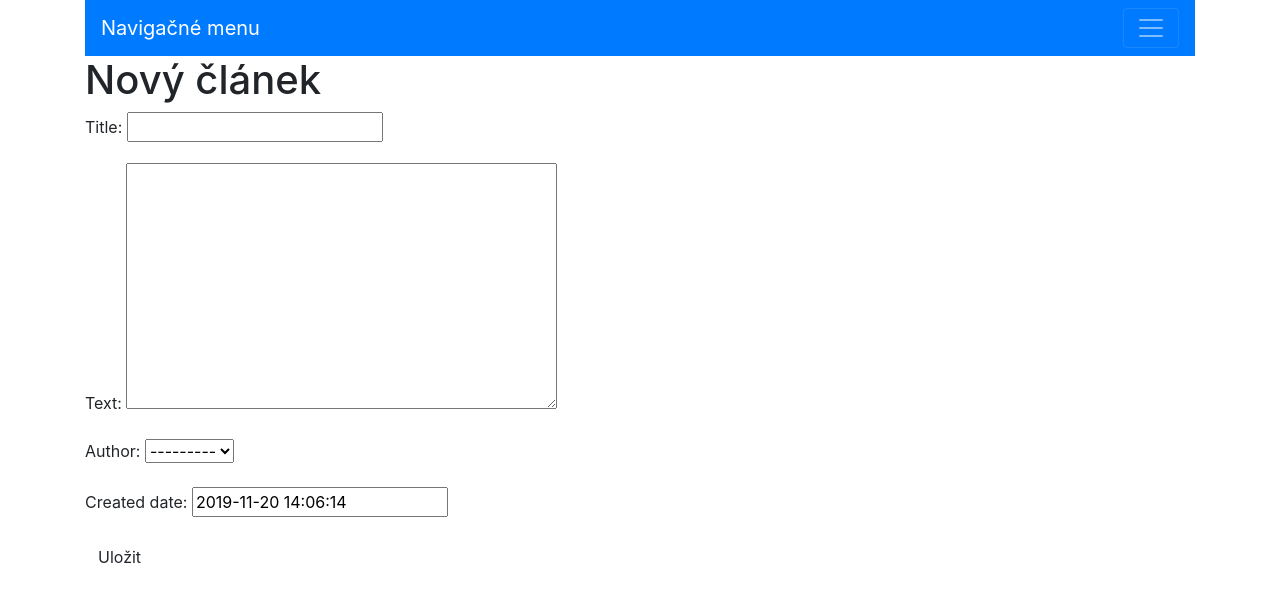
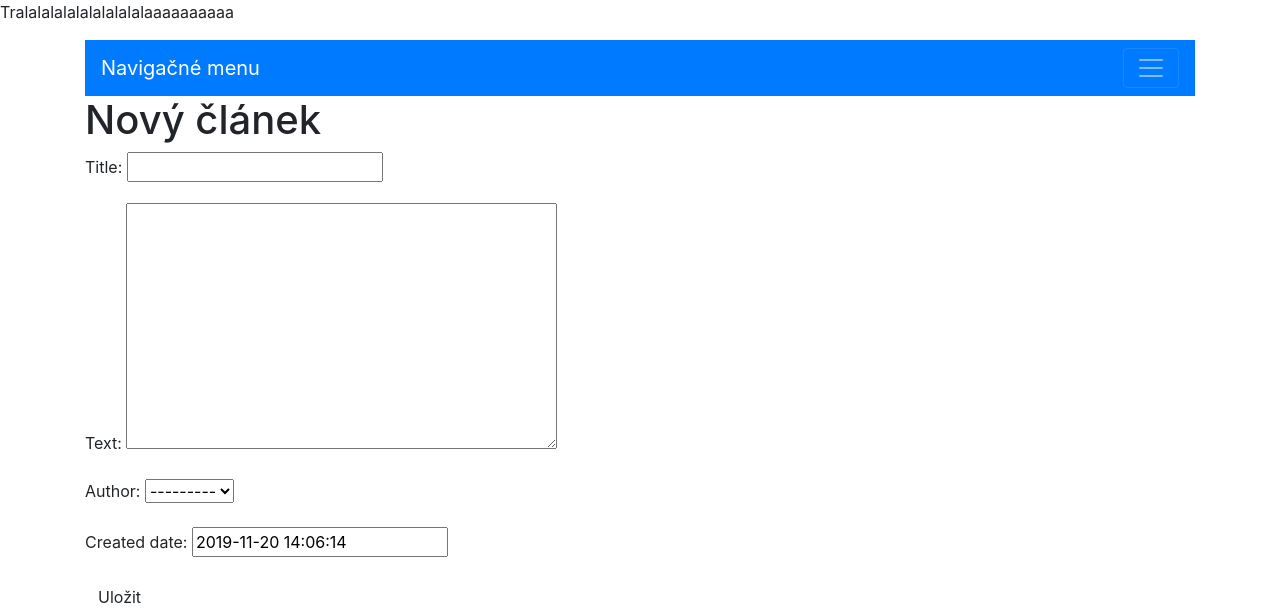
Before and after one commit to MarekHalaj/projekt2, a Django app: page /post/new/ in a window 1280 px wide. Shown: the top 615 px of the page. Run offline with Django 3.2, Linux system fonts and the light colour scheme; some libraries are stand-ins or nearby versions.

Commit message:
druhy komit

```diff
--- a/blog/templates/blog/base.html
+++ b/blog/templates/blog/base.html
@@ -16,6 +16,8 @@
 </head>
 
 <body>
+  <p>Tralalalalalalalalalalaaaaaaaaaa
+  </p>
   <div class="container">
   <nav class="navbar navbar-dark bg-primary">
     <a class="navbar-brand" href="#">Navigačné menu</a>
```
